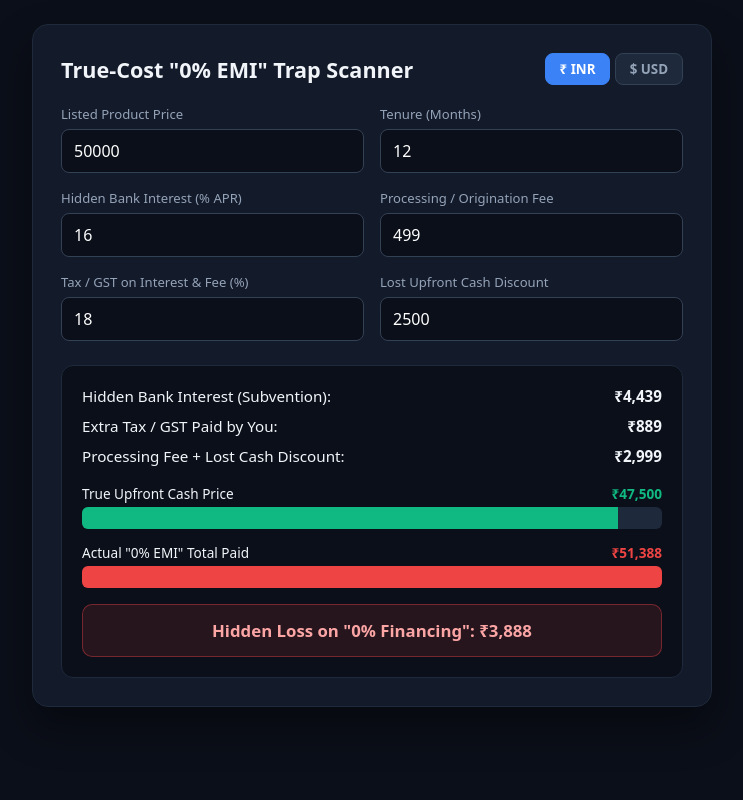
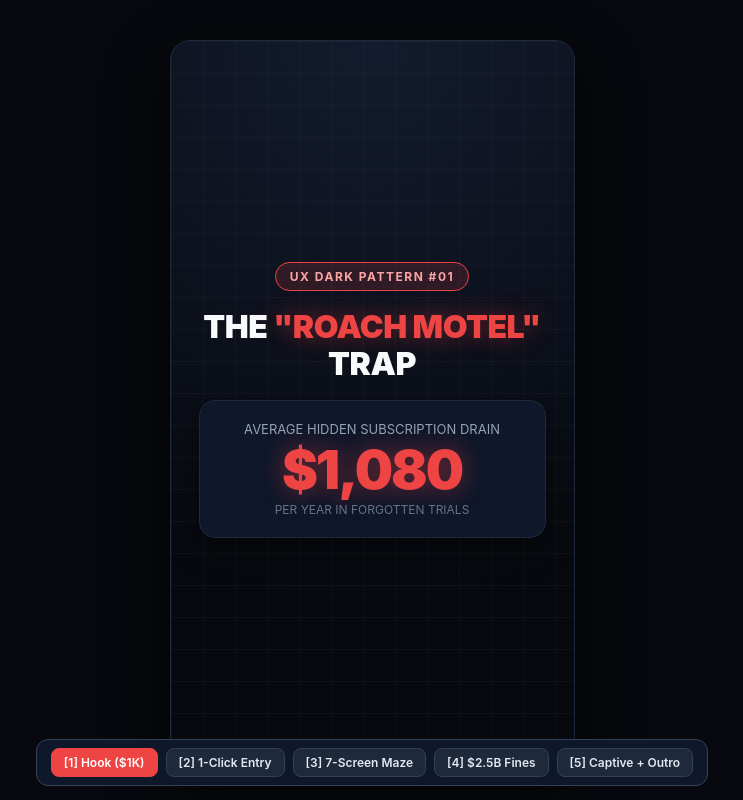
Before and after one commit to Real-builder3/Subscription-Calculator, a plain HTML site: page index.html in a window 1280 px wide. Shown: the whole page, without its empty margins (268-1011 px from the left). Drawn offline with Linux system fonts and the light colour scheme.

Commit message:
Update title and styles for QuietCost Motion Studio

```diff
--- a/index.html
+++ b/index.html
@@ -2,101 +2,146 @@
 <html lang="en">
 <head>
 <meta charset="UTF-8">
-<meta name="viewport" content="width=device-width, initial-scale=1.0">
-<title>True-Cost EMI & 0% Financing Trap Calculator</title>
+<title>QuietCost Motion Studio</title>
 <style>
-  :root { --bg: #0b0f19; --card: #131a2a; --text: #f1f5f9; --muted: #94a3b8; --green: #10b981; --red: #ef4444; --accent: #3b82f6; }
-  * { box-sizing: border-box; font-family: system-ui, -apple-system, sans-serif; }
-  body { background: var(--bg); color: var(--text); margin: 0; padding: 24px; display: flex; justify-content: center; }
-  .wrap { max-width: 680px; width: 100%; background: var(--card); border: 1px solid #1e293b; border-radius: 16px; padding: 28px; box-shadow: 0 20px 40px rgba(0,0,0,0.4); }
-  .top { display: flex; justify-content: space-between; align-items: center; margin-bottom: 20px; }
-  h1 { font-size: 1.35rem; margin: 0; }
-  .toggle button { background: #1e293b; color: var(--muted); border: 1px solid #334155; padding: 6px 14px; border-radius: 8px; cursor: pointer; font-weight: 600; }
-  .toggle button.active { background: var(--accent); color: #fff; border-color: var(--accent); }
-  .grid { display: grid; grid-template-columns: 1fr 1fr; gap: 16px; }
-  label { display: block; font-size: 0.82rem; color: var(--muted); margin-bottom: 6px; }
-  input { width: 100%; background: #0b0f19; border: 1px solid #334155; color: #fff; padding: 10px 12px; border-radius: 8px; font-size: 1rem; }
-  .results { margin-top: 24px; background: #0b0f19; border-radius: 12px; padding: 20px; border: 1px solid #1e293b; }
-  .row { display: flex; justify-content: space-between; margin-bottom: 10px; font-size: 0.95rem; }
-  .bars { margin-top: 18px; }
-  .bar-label { display: flex; justify-content: space-between; font-size: 0.85rem; margin-bottom: 4px; }
-  .track { background: #1e293b; height: 22px; border-radius: 6px; overflow: hidden; margin-bottom: 14px; }
-  .fill-green { background: var(--green); height: 100%; transition: width 0.3s; }
-  .fill-red { background: var(--red); height: 100%; transition: width 0.3s; }
-  .verdict { margin-top: 16px; padding: 14px; border-radius: 10px; background: rgba(239, 68, 68, 0.12); border: 1px solid rgba(239, 68, 68, 0.4); color: #fca5a5; font-weight: 600; text-align: center; font-size: 1.05rem; }
+  * { box-sizing: border-box; margin: 0; padding: 0; font-family: 'Inter', -apple-system, BlinkMacSystemFont, sans-serif; }
+  body { background: #07090E; color: #F8FAFC; height: 100vh; display: flex; justify-content: center; align-items: center; overflow: hidden; }
+  /* 9:16 Vertical Stage */
+  #stage {
+    width: 405px; height: 720px; background: radial-gradient(circle at top, #131B2E 0%, #07090E 75%);
+    border: 1px solid #1E293B; border-radius: 20px; position: relative; overflow: hidden;
+    display: flex; flex-direction: column; justify-content: center; align-items: center; padding: 28px;
+    box-shadow: 0 25px 60px rgba(0,0,0,0.85);
+  }
+  .grid-bg {
+    position: absolute; inset: 0; background-image: linear-gradient(rgba(255,255,255,0.03) 1px, transparent 1px),
+    linear-gradient(90deg, rgba(255,255,255,0.03) 1px, transparent 1px); background-size: 32px 32px; pointer-events: none;
+  }
+  .scene { display: none; width: 100%; text-align: center; z-index: 2; animation: popIn 0.35s cubic-bezier(0.16, 1, 0.3, 1); }
+  .scene.active { display: flex; flex-direction: column; align-items: center; gap: 18px; }
+  @keyframes popIn { from { opacity: 0; transform: scale(0.92) translateY(12px); } to { opacity: 1; transform: scale(1) translateY(0); } }
+
+  .badge { background: rgba(239, 68, 68, 0.15); border: 1px solid #EF4444; color: #FCA5A5; padding: 6px 14px; border-radius: 99px; font-size: 12px; font-weight: 700; letter-spacing: 1.5px; text-transform: uppercase; }
+  .badge.green { background: rgba(16, 185, 129, 0.15); border-color: #10B981; color: #6EE7B7; }
+  h1 { font-size: 32px; font-weight: 900; line-height: 1.15; letter-spacing: -0.5px; }
+  .red { color: #EF4444; text-shadow: 0 0 24px rgba(239,68,68,0.45); }
+  .green-txt { color: #10B981; text-shadow: 0 0 24px rgba(16,185,129,0.45); }
+
+  /* UI Mockup Cards */
+  .card { width: 100%; background: #0F172A; border: 1px solid #1E293B; border-radius: 16px; padding: 20px; text-align: left; box-shadow: 0 10px 30px rgba(0,0,0,0.5); }
+  .btn-big { width: 100%; padding: 16px; border-radius: 12px; font-size: 16px; font-weight: 800; text-align: center; margin-top: 12px; border: none; }
+  .btn-green { background: #10B981; color: #022C22; box-shadow: 0 0 25px rgba(16,185,129,0.5); }
+  .btn-red { background: #EF4444; color: #fff; }
+  .tiny-cancel { font-size: 10px; color: #475569; text-align: center; margin-top: 14px; text-decoration: underline; opacity: 0.65; }
+
+  /* Maze Steps */
+  .step-row { display: flex; justify-content: space-between; align-items: center; padding: 10px 12px; background: #1E293B; border-radius: 10px; margin-bottom: 8px; font-size: 13px; border-left: 3px solid #EF4444; }
+  .big-stat { font-size: 54px; font-weight: 900; letter-spacing: -2px; }
+
+  /* Controls Bar (Keep outside OBS crop area) */
+  #controls { position: fixed; bottom: 14px; display: flex; gap: 8px; background: #0F172A; padding: 8px 14px; border-radius: 12px; border: 1px solid #334155; }
+  #controls button { background: #1E293B; color: #E2E8F0; border: 1px solid #334155; padding: 6px 12px; border-radius: 8px; cursor: pointer; font-size: 12px; font-weight: 600; }
+  #controls button.curr { background: #EF4444; border-color: #EF4444; color: white; }
 </style>
 </head>
 <body>
-<div class="wrap">
-  <div class="top">
-    <h1>True-Cost "0% EMI" Trap Scanner</h1>
-    <div class="toggle">
-      <button id="btnINR" class="active" onclick="setCurr('INR')">₹ INR</button>
-      <button id="btnUSD" onclick="setCurr('USD')">$ USD</button>
+
+<div id="stage">
+  <div class="grid-bg"></div>
+
+  <!-- SCENE 1: 0:00 - 0:04 (HOOK) -->
+  <div class="scene active" id="s1">
+    <div class="badge">UX DARK PATTERN #01</div>
+    <h1>THE <span class="red">"ROACH MOTEL"</span> TRAP</h1>
+    <div class="card" style="text-align:center;">
+      <div style="font-size:13px; color:#94A3B8;">AVERAGE HIDDEN SUBSCRIPTION DRAIN</div>
+      <div class="big-stat red" id="drainCounter">$0</div>
+      <div style="font-size:12px; color:#64748B;">PER YEAR IN FORGOTTEN TRIALS</div>
     </div>
   </div>
 
-  <div class="grid">
-    <div><label>Listed Product Price</label><input type="number" id="price" value="50000" oninput="calc()"></div>
-    <div><label>Tenure (Months)</label><input type="number" id="months" value="12" oninput="calc()"></div>
-    <div><label>Hidden Bank Interest (% APR)</label><input type="number" id="rate" value="16" oninput="calc()"></div>
-    <div><label>Processing / Origination Fee</label><input type="number" id="fee" value="499" oninput="calc()"></div>
-    <div><label>Tax / GST on Interest & Fee (%)</label><input type="number" id="tax" value="18" oninput="calc()"></div>
-    <div><label>Lost Upfront Cash Discount</label><input type="number" id="disc" value="2500" oninput="calc()"></div>
+  <!-- SCENE 2: 0:04 - 0:11 (1-CLICK ENTRY) -->
+  <div class="scene" id="s2">
+    <div class="badge green">STEP 1: SIGNING UP</div>
+    <h1>ENTRY: <span class="green-txt">1 CLICK</span></h1>
+    <div class="card">
+      <div style="font-size:14px; font-weight:700;">Pro Membership Trial</div>
+      <div style="font-size:12px; color:#94A3B8; margin-top:4px;">$0.00 due today • Instant access</div>
+      <div class="btn-big btn-green">START FREE TRIAL →</div>
+    </div>
+    <div style="font-size:14px; color:#6EE7B7; font-weight:700;">✓ COMPLETED IN 2.4 SECONDS</div>
   </div>
 
-  <div class="results">
-    <div class="row"><span>Hidden Bank Interest (Subvention):</span><strong id="outInt">₹0</strong></div>
-    <div class="row"><span>Extra Tax / GST Paid by You:</span><strong id="outTax">₹0</strong></div>
-    <div class="row"><span>Processing Fee + Lost Cash Discount:</span><strong id="outExtra">₹0</strong></div>
+  <!-- SCENE 3: 0:11 - 0:21 (THE CANCELLATION MAZE) -->
+  <div class="scene" id="s3">
+    <div class="badge">STEP 2: TRYING TO LEAVE</div>
+    <h1>EXIT: <span class="red">7-SCREEN MAZE</span></h1>
+    <div class="card">
+      <div class="step-row"><span>1. Account → Settings → Billing</span><span class="red">HIDDEN</span></div>
+      <div class="step-row"><span>2. "Wait! Take 50% OFF!"</span><span class="red">POP-UP</span></div>
+      <div class="step-row"><span>3. "You'll lose all streaks!"</span><span class="red">GUILT</span></div>
+      <div class="step-row"><span>4. Mandatory 5-question survey</span><span class="red">BLOCKED</span></div>
+      <div class="btn-big btn-red">KEEP MY BENEFITS</div>
+      <div class="tiny-cancel">continue to cancel subscription</div>
+    </div>
+  </div>
 
-    <div class="bars">
-      <div class="bar-label"><span>True Upfront Cash Price</span><strong id="lblCash" style="color:var(--green)">₹0</strong></div>
-      <div class="track"><div id="barCash" class="fill-green" style="width:80%"></div></div>
+  <!-- SCENE 4: 0:21 - 0:32 (REGULATORY RECEIPTS) -->
+  <div class="scene" id="s4">
+    <div class="badge">FEDERAL ENFORCEMENT</div>
+    <h1>BILLIONS IN <span class="red">FINES</span></h1>
+    <div class="card" style="text-align:center;">
+      <div class="big-stat red">$2.5B+</div>
+      <div style="font-size:13px; color:#CBD5E1; margin-top:4px;">RECORD PENALTIES FOR OBSTRUCTIVE CANCELLATION FLOWS</div>
+    </div>
+    <div class="card" style="text-align:center;">
+      <div style="font-size:28px; font-weight:900; color:#FBBF24;">15% – 30%</div>
+      <div style="font-size:12px; color:#94A3B8;">USERS WHO GIVE UP & PAY ANOTHER MONTH</div>
+    </div>
+  </div>
 
-      <div class="bar-label"><span>Actual "0% EMI" Total Paid</span><strong id="lblEmi" style="color:var(--red)">₹0</strong></div>
-      <div class="track"><div id="barEmi" class="fill-red" style="width:100%"></div></div>
+  <!-- SCENE 5: 0:32 - 0:48 (5-YEAR LEAK + OUTRO) -->
+  <div class="scene" id="s5">
+    <div class="badge">THE QUIET COST</div>
+    <h1>CUSTOMER OR <span class="red">CAPTIVE?</span></h1>
+    <div class="card" style="text-align:center;">
+      <div style="font-size:12px; color:#94A3B8;">JUST ONE $19.99/MO APP OVER 5 YEARS</div>
+      <div class="big-stat red">$1,199.40</div>
+      <div style="font-size:12px; color:#FCA5A5;">TEST YOUR LEAK IN PINNED COMMENT ↓</div>
     </div>
-
-    <div class="verdict" id="verdict">Hidden Loss: ₹0</div>
+    <div style="margin-top:8px;">
+      <div style="font-size:22px; font-weight:900; letter-spacing:1px;">QuietCost</div>
+      <div style="font-size:11px; color:#64748B; letter-spacing:3px; margin-top:2px;">QUESTION EVERYTHING.</div>
+    </div>
   </div>
 </div>
 
+<div id="controls">
+  <button class="curr" onclick="go(1)">[1] Hook ($1K)</button>
+  <button onclick="go(2)">[2] 1-Click Entry</button>
+  <button onclick="go(3)">[3] 7-Screen Maze</button>
+  <button onclick="go(4)">[4] $2.5B Fines</button>
+  <button onclick="go(5)">[5] Captive + Outro</button>
+</div>
+
 <script>
-let sym = '₹';
-function setCurr(c) {
-  sym = c === 'INR' ? '₹' : '$';
-  document.getElementById('btnINR').classList.toggle('active', c === 'INR');
-  document.getElementById('btnUSD').classList.toggle('active', c === 'USD');
-  if (c === 'USD') {
-    price.value = 1000; rate.value = 15; fee.value = 25; tax.value = 10; disc.value = 60;
-  } else {
-    price.value = 50000; rate.value = 16; fee.value = 499; tax.value = 18; disc.value = 2500;
+  function animateCounter(el, target) {
+    let cur = 0; const step = Math.ceil(target / 25);
+    const t = setInterval(() => {
+      cur += step;
+      if (cur >= target) { cur = target; clearInterval(t); }
+      el.textContent = '$' + cur.toLocaleString();
+    }, 25);
   }
-  calc();
-}
-function calc() {
-  const P = +price.value || 0, n = +months.value || 1, r = (+rate.value || 0) / 1200;
-  const f = +fee.value || 0, t = (+tax.value || 0) / 100, d = +disc.value || 0;
-  const emi = r > 0 ? (P * r * Math.pow(1 + r, n)) / (Math.pow(1 + r, n) - 1) : P / n;
-  const interest = Math.max(0, (emi * n) - P);
-  const taxPaid = (interest + f) * t;
-  const cashPrice = Math.max(0, P - d);
-  const trueEmiTotal = P + f + taxPaid;
-  const loss = trueEmiTotal - cashPrice;
-
-  outInt.textContent = sym + Math.round(interest).toLocaleString();
-  outTax.textContent = sym + Math.round(taxPaid).toLocaleString();
-  outExtra.textContent = sym + Math.round(f + d).toLocaleString();
-  lblCash.textContent = sym + Math.round(cashPrice).toLocaleString();
-  lblEmi.textContent = sym + Math.round(trueEmiTotal).toLocaleString();
-
-  const maxVal = Math.max(cashPrice, trueEmiTotal, 1);
-  barCash.style.width = ((cashPrice / maxVal) * 100) + '%';
-  barEmi.style.width = ((trueEmiTotal / maxVal) * 100) + '%';
-  verdict.textContent = `Hidden Loss on "0% Financing": ${sym}${Math.round(loss).toLocaleString()}`;
-}
-calc();
+  function go(n) {
+    document.querySelectorAll('.scene').forEach(s => s.classList.remove('active'));
+    document.querySelectorAll('#controls button').forEach(b => b.classList.remove('curr'));
+    document.getElementById('s' + n).classList.add('active');
+    document.querySelectorAll('#controls button')[n - 1].classList.add('curr');
+    if (n === 1) animateCounter(document.getElementById('drainCounter'), 1080);
+  }
+  document.addEventListener('keydown', e => { if (['1','2','3','4','5'].includes(e.key)) go(Number(e.key)); });
+  animateCounter(document.getElementById('drainCounter'), 1080);
 </script>
 </body>
 </html>
```
